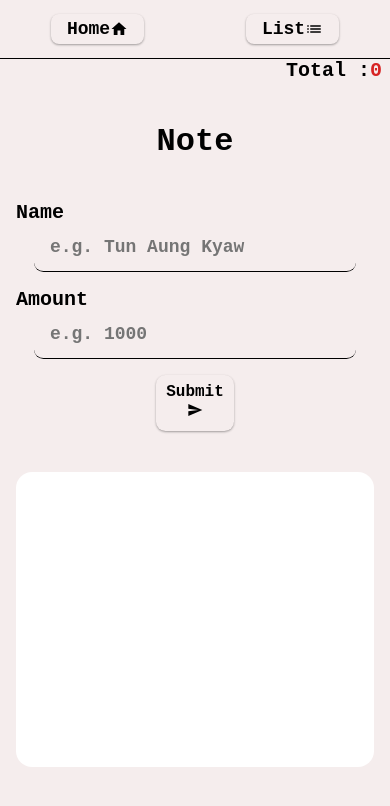
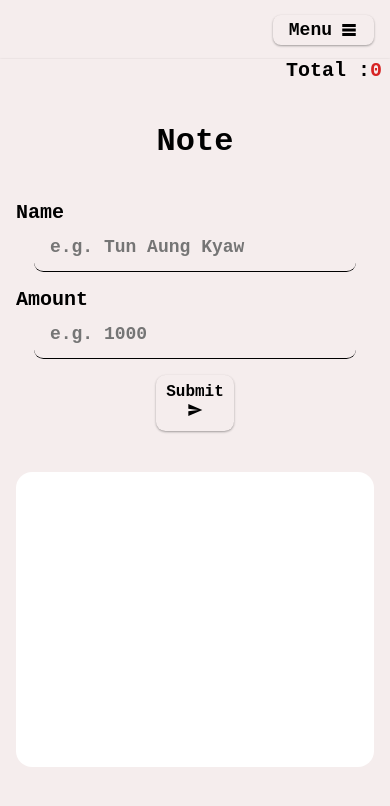
Before and after one commit to mrtunaungkyaw/note, a React (Create React App) app: page / in a window 390 px wide. Shown: the top 806 px of the page. Built offline with nearby package versions, Linux system fonts and the light colour scheme.

Commit message:
list navbar css update

```diff
--- a/src/App.css
+++ b/src/App.css
@@ -3,7 +3,6 @@
     --pureWhite: #ffffff;
     --mainBlack: #000000;
     --mainRed: #d72323;
-    --mainBlue: #0c4da2;
 }
 
 * {
@@ -25,12 +24,13 @@
     display: flex;
     justify-content: space-around;
     align-items: center;
-    border-bottom: 1px solid black;
-    user-select: none;
 }
 
 .nav-home,
-.nav-list {
+.nav-list,
+.nav-toggler,
+.nav-collapse-close {
+    user-select: none;
     display: flex;
     align-items: center;
     justify-content: center;
@@ -42,9 +42,71 @@
     cursor: pointer;
 }
 
+.nav-toggler {
+    display: none;
+}
+
+.nav-toggler-icon,
+.nav-home-icon,
+.nav-list-icon {
+    margin-left: 0.5rem;
+}
+
 .nav-home:active,
-.nav-list:active {
+.nav-list:active,
+.nav-toggler:active,
+.nav-collapse-home:active,
+.nav-collapse-list:active,
+.nav-collapse-close:active {
     background-color: var(--mainRed);
+}
+
+.nav-collapse {
+    width: 0%;
+    height: 100vh;
+    position: absolute;
+    top: 0;
+    background-color: rgba(0, 0, 0, 0.8);
+    z-index: 1;
+    display: flex;
+    justify-content: center;
+    flex-direction: column;
+    align-items: center;
+    user-select: none;
+    display: none;
+    transition: all 0.5s ease-in-out;
+}
+
+.nav-collapse-close {
+    position: absolute;
+    top: 0.5rem;
+    right: 0.5rem;
+    font-size: 1.2rem;
+    font-weight: bold;
+    padding: 0.5rem;
+    border-radius: 0.5rem;
+    cursor: pointer;
+    background-color: var(--mainWhite);
+    box-shadow: 0 1px 3px rgba(0, 0, 0, 0.12), 0 1px 2px rgba(0, 0, 0, 0.24);
+}
+
+.nav-collapse-home,
+.nav-collapse-list {
+    display: flex;
+    align-items: center;
+    font-size: 1.2rem;
+    font-weight: bold;
+    border-radius: 0.5rem;
+    padding: 0.5rem 1rem;
+    margin: 1.5rem;
+    background-color: var(--mainWhite);
+    cursor: pointer;
+    box-shadow: 0 1px 3px rgba(0, 0, 0, 0.12), 0 1px 2px rgba(0, 0, 0, 0.24);
+}
+
+.nav-collapse-show {
+    display: flex;
+    width: 100%;
 }
 
 .container {
@@ -421,16 +483,17 @@
 
 .memory-date-header {
     text-align: center;
+    margin-bottom: 0.5rem;
     height: 5vh;
     color: var(--mainRed);
+    background-color: #000000;
 }
 
 .memory-table-container {
-    width: 95%;
+    width: 100%;
     height: 80vh;
     overflow-x: auto;
     margin: 0 auto;
-    display: flex;
 }
 
 .table {
@@ -438,25 +501,24 @@
 }
 
 .table-header th {
-    background-color: var(--mainBlue);
-    color: var(--pureWhite);
+    background-color: gray;
+    color: var(--mainBlack);
     position: sticky;
     top: 0;
 }
 
 .table-header th,
 .table-body td {
-    text-align: center;
+    text-align: left;
     padding: 1rem;
-    box-shadow: 0 1px 3px rgba(0, 0, 0, 0.12), 0 1px 2px rgba(0, 0, 0, 0.24);
+    border-bottom: 1px solid black;
     font-weight: bold;
     font-size: 20px;
     transition: all 0.3s cubic-bezier(0.25, 0.8, 0.25, 1);
 }
 
-tr:hover {
-    background-color: var(--mainBlack);
-    color: var(--pureWhite);
+.table tr:nth-child(even) {
+    background-color: #000000;
 }
 
 @media screen and (max-width: 992px) {
@@ -496,6 +558,17 @@ tr:hover {
     }
 }
 @media screen and (max-width: 576px) {
+    .navbar-container {
+        justify-content: flex-end;
+    }
+    .nav-home,
+    .nav-list {
+        display: none;
+    }
+    .nav-toggler {
+        display: flex;
+        margin-right: 1rem;
+    }
     .form {
         height: 35vh;
     }
--- a/src/App.js
+++ b/src/App.js
@@ -28,12 +28,13 @@ function App() {
     // Confirm Box State
     const [confirm, setConfirm] = useState({ show: false });
     // Navbar State
-    const [navbar, setNavbar] = useState({ home: true });
+    const [navbar, setNavbar] = useState({ home: true, collapse: false });
     // Calender State
     const [calendar, setCalendar] = useState({ date: new Date(), show: false });
     // Memory List Show
     const [memoryListShow, setMemoryListShow] = useState({ show: true });
 
+    // Date Handle
     const handleDate = () => {
         const date = new Date().toJSON();
         return date;
@@ -51,12 +52,12 @@ function App() {
 
     // Navbar Home Handle
     const handleNavHome = () => {
-        setNavbar({ home: true });
+        setNavbar({ ...navbar, home: true, collapse: false });
     };
 
     // Navbar List Handle
     const handleNavList = () => {
-        setNavbar({ home: false });
+        setNavbar({ ...navbar, home: false, collapse: false });
     };
 
     // Alert Handle
@@ -161,6 +162,16 @@ function App() {
         console.log(pickDateData);
     };
 
+    // Navbar Toggler
+    const handleNavToggler = () => {
+        setNavbar({ ...navbar, collapse: true });
+    };
+
+    // Nabar Collapse Close
+    const handleNavCollapseClose = () => {
+        setNavbar({ ...navbar, collapse: false });
+    };
+
     // Local Storage Set
     useEffect(() => {
         localStorage.setItem("dataList", JSON.stringify(dataList));
@@ -183,6 +194,7 @@ function App() {
                 calendar,
                 pickDateData,
                 memoryListShow,
+                navbar,
                 setName,
                 setAmount,
                 setDataList,
@@ -199,6 +211,8 @@ function App() {
                 handleSubmit,
                 handleCalendarButton,
                 handleCalendar,
+                handleNavToggler,
+                handleNavCollapseClose,
             }}
         >
             <div className="App">
--- a/src/Pages/List.js
+++ b/src/Pages/List.js
@@ -16,7 +16,11 @@ export const List = () => {
                 </button>
                 {calendar.show && <DatePick />}
             </div>
-            <h1 className="memory-date-header">{new Date(calendar.date).toLocaleDateString()}</h1>
+            {memoryListShow.show ? (
+                <h1 className="memory-date-header">All List</h1>
+            ) : (
+                <h1 className="memory-date-header">{new Date(calendar.date).toLocaleDateString()}</h1>
+            )}
             <div className="memory-table-container">
                 {memoryListShow.show && (
                     <table className="table">
--- a/src/component/Navbar.js
+++ b/src/component/Navbar.js
@@ -1,12 +1,13 @@
 import React from "react";
-import { MdHome, MdList } from "react-icons/md";
+import { MdClear, MdHome, MdList, MdTableRows } from "react-icons/md";
 import { useContext } from "react";
 import { AppContext } from "../Helper/Context";
 
 export const Navbar = () => {
-    const { handleNavHome, handleNavList } = useContext(AppContext);
+    const { handleNavHome, handleNavList, navbar, handleNavToggler, handleNavCollapseClose } = useContext(AppContext);
     return (
-        <div className="navbar-container">
+        <nav className="nav">
+            <div className={`navbar-container ${navbar.collapse ? "" : "navbar-container-show"}`}>
                 <div onClick={handleNavHome} className="nav-home">
                     Home
                     <MdHome className="nav-home-icon" />
@@ -15,6 +16,24 @@ export const Navbar = () => {
                     List
                     <MdList className="nav-list-icon" />
                 </div>
+                <div onClick={handleNavToggler} className="nav-toggler">
+                    Menu
+                    <MdTableRows className="nav-toggler-icon" />
                 </div>
+            </div>
+            <div className={`nav-collapse ${navbar.collapse ? "nav-collapse-show" : ""}`}>
+                <div onClick={handleNavCollapseClose} className="nav-collapse-close">
+                    <MdClear className="nav-collapse-icon" />
+                </div>
+                <div onClick={handleNavHome} className="nav-collapse-home">
+                    Home
+                    <MdHome className="nav-home-icon" />
+                </div>
+                <div onClick={handleNavList} className="nav-collapse-list">
+                    List
+                    <MdList className="nav-list-icon" />
+                </div>
+            </div>
+        </nav>
     );
 };
```
Lines whose indentation alone changed are shown as unchanged.
